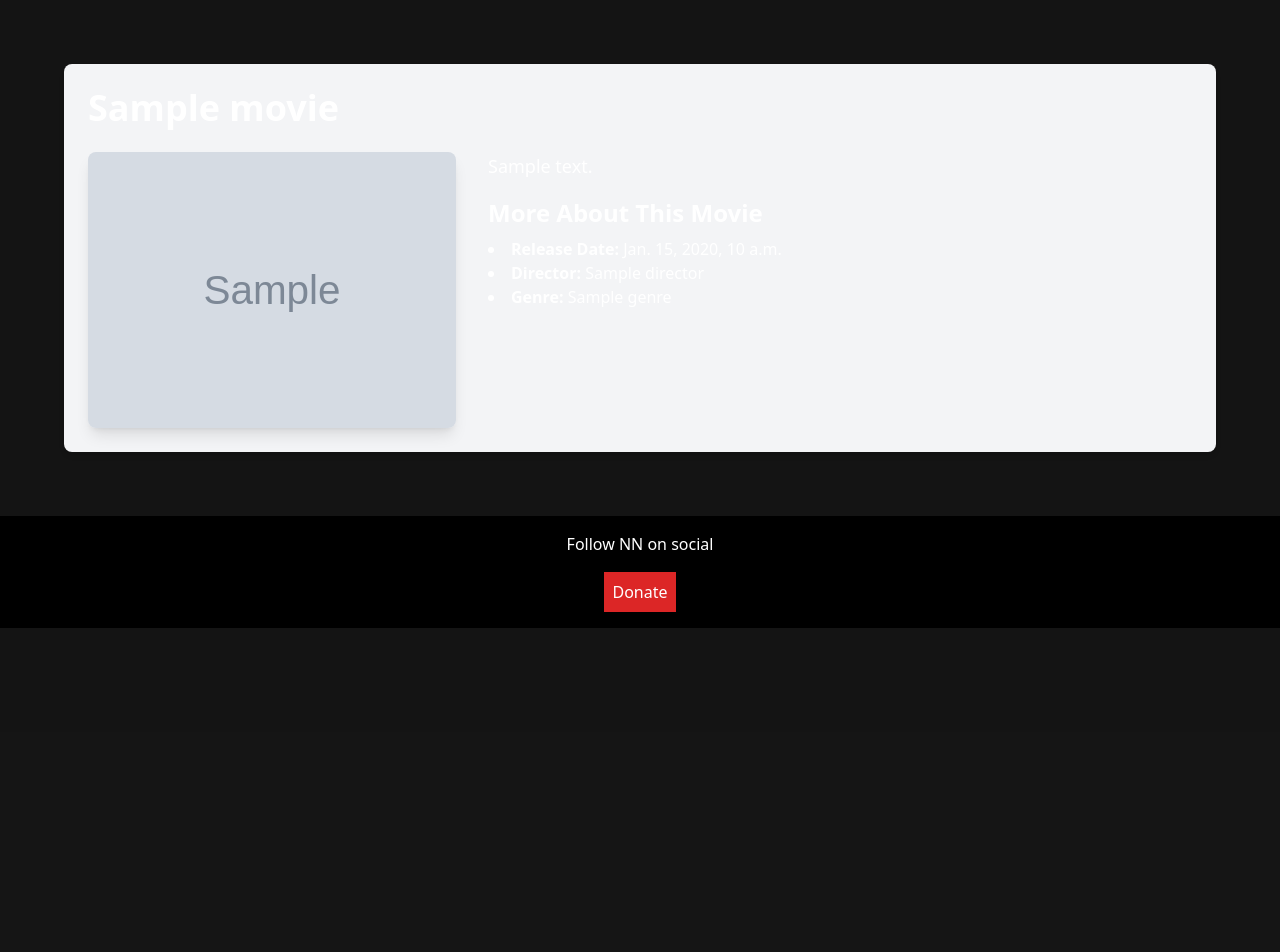
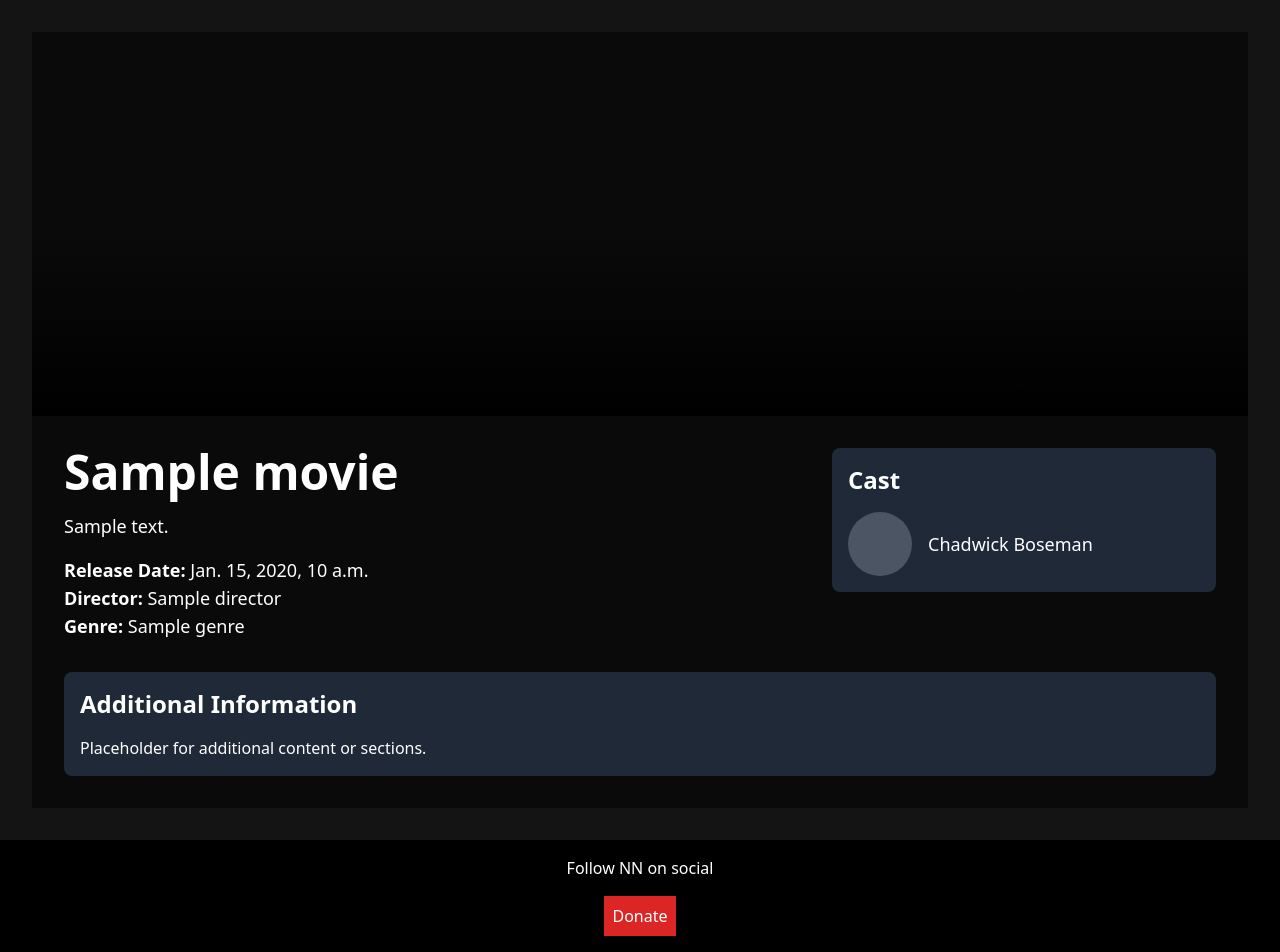
Before and after one commit to nookez/myapp-main-1-main, a Django app: template templates/toppick.html in a window 1280 px wide. Shown: the part 68-1020 px from the top of the page. Before the commit the page ends 696 px from the top, so only its background shows below. Run offline with Django 5.2, Linux system fonts and the light colour scheme; the template is opened without the code that fills it: most values are stand-ins (such as "Sample title", 1, 10 or a date in 2020); grey boxes marked "Sample" are stand-in pictures; style sheets or scripts are compiled from the project's sources; some libraries are stand-ins or nearby versions.

Commit message:
create repo

```diff
--- a/myapp/views.py
+++ b/myapp/views.py
@@ -21,7 +21,7 @@ def toppick(request, id):
     movies = {
         1: {'title': 'Movie 1', 'description': 'รายละเอียดของ Movie 1', 'poster': 'POSTER1.png'},
         2: {'title': 'Movie 2', 'description': 'รายละเอียดของ Movie 2', 'poster': 'POSTER2.png'},
-        3: {'title': 'Movie 3', 'description': 'รายละเอียดของ Movie 3', 'poster': 'POSTER3.png'},
+        3: {'title': 'Moonfall', 'description': 'รายละเอียดของ Movie 3', 'poster': 'POSTER3.png'},
         4: {'title': 'Movie 4', 'description': 'รายละเอียดของ Movie 4', 'poster': 'POSTER4.png'},
         5: {'title': 'Movie 5', 'description': 'รายละเอียดของ Movie 5', 'poster': 'POSTER5.png'},
         6: {'title': 'Movie 6', 'description': 'รายละเอียดของ Movie 6', 'poster': 'POSTER6.png'},
--- a/templates/toppick.html
+++ b/templates/toppick.html
@@ -1,33 +1,52 @@
 {% extends '_base.html' %}
-{% load static %}
 
-{% block title %}{{ movie.title }}{% endblock %}
+{% block title %}Movie {{ movie.title }} Detail{% endblock %}
 
 {% block content %}
-<div class="container mx-auto p-8">
-    <div class="bg-gray-100 rounded-lg shadow-md p-6">
-        <h1 class="text-4xl font-extrabold mb-6">{{ movie.title }}</h1>
+<div class="relative bg-neutral-950 text-white">
+    <!-- Background Image with Overlay -->
+    <div class="relative w-full h-96">
+
+        <div class="absolute inset-0 bg-gradient-to-t from-black via-transparent to-transparent"></div>
+    </div>
+
+    <!-- Main Content -->
+    <div class="container mx-auto p-8 relative">
+        <!-- Title and Details -->
         <div class="flex flex-col lg:flex-row">
-            <!-- Poster -->
-            <div class="lg:w-1/3 mb-6 lg:mb-0">
-                <img src="{% static 'images/' %}{{ movie.poster }}" alt="{{ movie.title }}" class="w-full h-auto rounded-lg shadow-lg">
+            <!-- Movie Title and Info -->
+            <div class="lg:w-2/3 lg:pr-8">
+                <h1 class="text-5xl font-extrabold mb-4">{{ movie.title }}</h1>
+                <p class="text-lg mb-4">{{ movie.description }}</p>
+                <div class="text-lg">
+                    <p><strong>Release Date:</strong> {{ movie.release_date }}</p>
+                    <p><strong>Director:</strong> {{ movie.director }}</p>
+                    <p><strong>Genre:</strong> {{ movie.genre }}</p>
+                </div>
             </div>
-            <!-- Description -->
-            <div class="lg:w-2/3 lg:pl-8">
-                <p class="text-lg leading-relaxed mb-4">{{ movie.description }}</p>
-                <!-- Additional Information -->
-                <div class="mt-4">
-                    <h2 class="text-2xl font-semibold mb-2">More About This Movie</h2>
-                    <ul class="list-disc list-inside">
-                        <li><strong>Release Date:</strong> {{ movie.release_date }}</li>
-                        <li><strong>Director:</strong> {{ movie.director }}</li>
-                        <li><strong>Genre:</strong> {{ movie.genre }}</li>
-                    </ul>
+
+            <!-- Placeholder for Movie Posters -->
+            <div class="lg:w-1/3">
+                <div class="bg-gray-800 rounded-lg p-4">
+                    <h2 class="text-2xl font-semibold mb-4">Cast</h2>
+                    <div class="space-y-4">
+                        <!-- Placeholders for Cast -->
+                        <div class="flex items-center">
+                            <div class="w-16 h-16 bg-gray-600 rounded-full"></div>
+                            <div class="ml-4 text-lg">Chadwick Boseman</div>
+                        </div>
+                        <!-- Repeat as needed for other cast members -->
+                    </div>
                 </div>
-                <!-- Placeholder for additional content -->
-                <div class="mt-8">
-                    <!-- Include additional sections or information here -->
-                </div>
+            </div>
+        </div>
+
+        <!-- Additional Sections -->
+        <div class="mt-8">
+            <!-- Placeholder for Additional Content -->
+            <div class="bg-gray-800 rounded-lg p-4">
+                <h2 class="text-2xl font-semibold mb-4">Additional Information</h2>
+                <p>Placeholder for additional content or sections.</p>
             </div>
         </div>
     </div>
```
